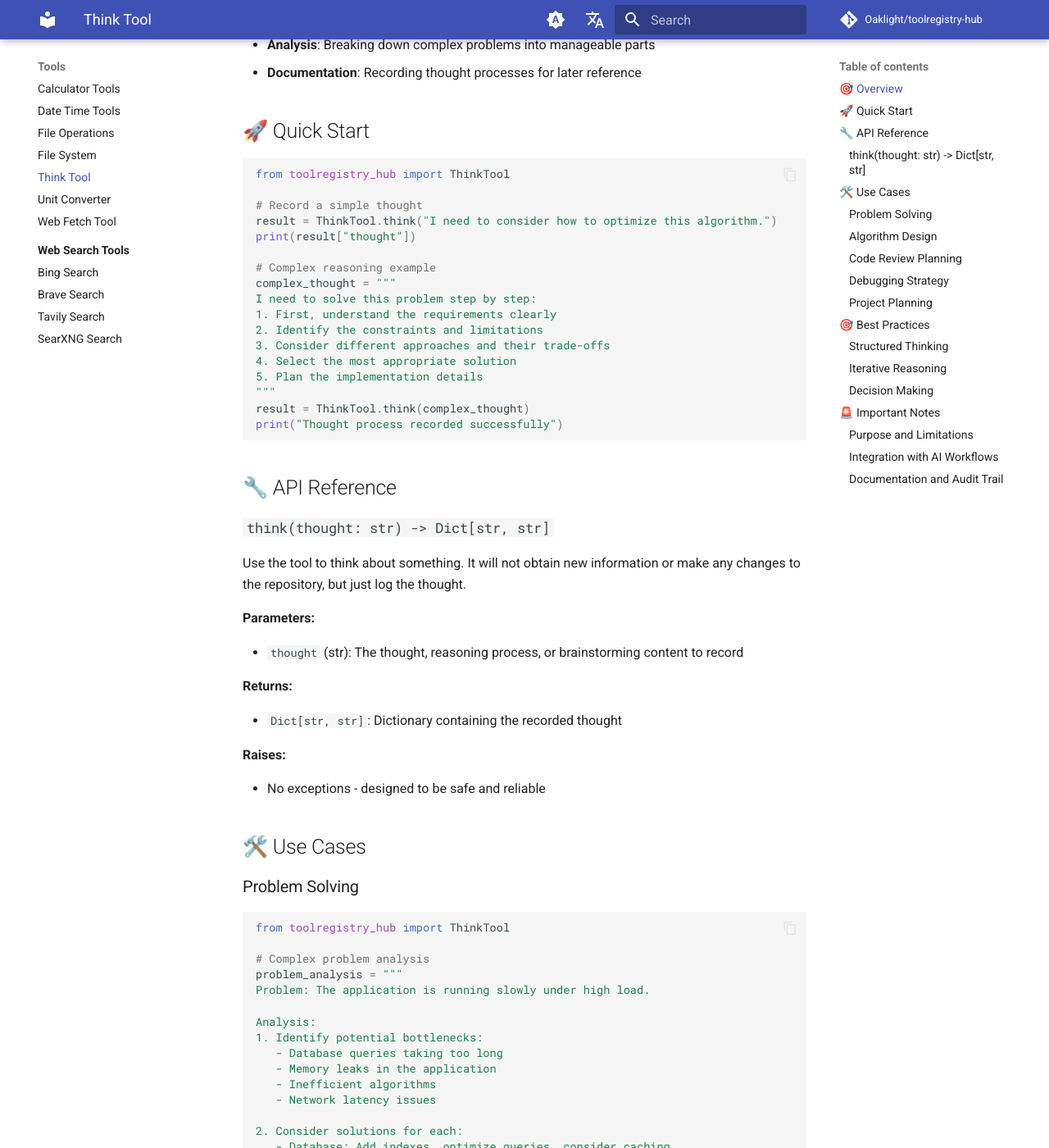
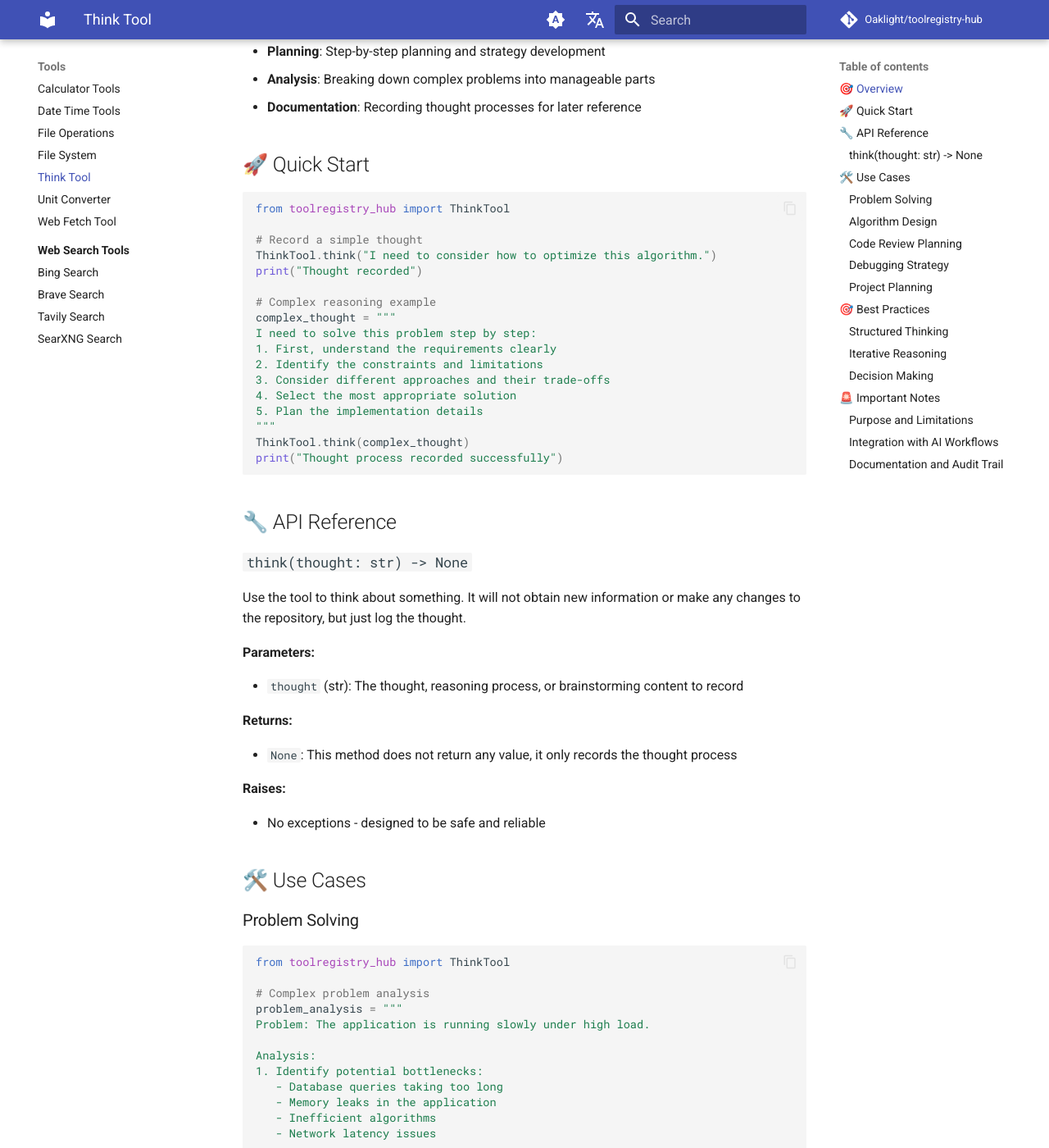
Before and after one commit to Oaklight/toolregistry-hub, an MkDocs documentation site: the page built from docs/tools/think_tool.md, in a window 1280 px wide and 1400 px high, scrolled down 521 px. Shown: the whole window at 82% size. Built offline with MkDocs 1.6.1 and Material for MkDocs 9.7.7, drawn with Linux system fonts in a browser that asks for light colours; comment, search, counter and statistics services are not loaded; some of the changed text lies outside the part shown.

Commit message:
docs(tools): update ThinkTool API to return None instead of Dict
Update ThinkTool.think() method signature and all examples to reflect
that the method no longer returns a JSON dictionary but simply records
thoughts without return value. Add changelog note for version 0.5.0
breaking change.

````diff
--- a/docs/tools/think_tool.md
+++ b/docs/tools/think_tool.md
@@ -9,6 +9,9 @@
 # Think Tool
 
 The Think Tool provides simple reasoning and brainstorming functionality for AI tools. This tool allows for cognitive processing and thought recording without obtaining new information or making changes to the external environment. It's designed specifically for AI tool integration and complex reasoning workflows.
+
+???+ note "Changelog"
+    0.5.0 no longer return thoughts as json
 
 ## 🎯 Overview
 
@@ -26,8 +29,8 @@
 from toolregistry_hub import ThinkTool
 
 # Record a simple thought
-result = ThinkTool.think("I need to consider how to optimize this algorithm.")
-print(result["thought"])
+ThinkTool.think("I need to consider how to optimize this algorithm.")
+print("Thought recorded")
 
 # Complex reasoning example
 complex_thought = """
@@ -38,13 +41,13 @@
 4. Select the most appropriate solution
 5. Plan the implementation details
 """
-result = ThinkTool.think(complex_thought)
+ThinkTool.think(complex_thought)
 print("Thought process recorded successfully")
 ```
 
 ## 🔧 API Reference
 
-### `think(thought: str) -> Dict[str, str]`
+### `think(thought: str) -> None`
 
 Use the tool to think about something. It will not obtain new information or make any changes to the repository, but just log the thought.
 
@@ -54,7 +57,7 @@
 
 **Returns:**
 
-- `Dict[str, str]`: Dictionary containing the recorded thought
+- `None`: This method does not return any value, it only records the thought process
 
 **Raises:**
 
@@ -87,7 +90,7 @@
 3. Prioritize fixes based on impact and effort
 """
 
-result = ThinkTool.think(problem_analysis)
+ThinkTool.think(problem_analysis)
 print("Problem analysis completed and recorded")
 ```
 
@@ -127,7 +130,7 @@
 4. Add path reconstruction
 """
 
-result = ThinkTool.think(algorithm_design)
+ThinkTool.think(algorithm_design)
 print("Algorithm design thinking completed")
 ```
 
@@ -172,7 +175,7 @@
 - Verify test coverage
 """
 
-result = ThinkTool.think(review_plan)
+ThinkTool.think(review_plan)
 print("Code review planning completed")
 ```
 
@@ -220,7 +223,7 @@
 - Check for obvious resource leaks in file/database handles
 """
 
-result = ThinkTool.think(debugging_strategy)
+ThinkTool.think(debugging_strategy)
 print("Debugging strategy documented")
 ```
 
@@ -270,7 +273,7 @@
 - Reliability: 99.5% uptime target
 """
 
-result = ThinkTool.think(project_plan)
+ThinkTool.think(project_plan)
 print("Project planning documented")
 ```
 
@@ -320,7 +324,7 @@
 - Regulatory changes
 """
 
-result = structured_thinking(template, content)
+structured_thinking(template, content)
 print("Structured analysis completed")
 ```
 
@@ -346,13 +350,13 @@
 
 Updated conclusion: [Updated analysis based on iteration]
 """
-        result = ThinkTool.think(current_thought)
+        ThinkTool.think(current_thought)
 
-    return result
+    return "Iterative reasoning completed"
 
 # Example
 problem = "How to improve user engagement with our mobile app?"
-final_analysis = iterative_reasoning(problem, iterations=3)
+iterative_reasoning(problem, iterations=3)
 print("Iterative reasoning completed")
 ```
 
@@ -385,12 +389,13 @@
 [Based on analysis, recommend the best option with justification]
 """
 
-    return ThinkTool.think(analysis)
+    ThinkTool.think(analysis)
+    return "Decision analysis completed"
 
 # Example usage
 options = ["React Native", "Flutter", "Native iOS/Android"]
 criteria = ["Development speed", "Performance", "Team expertise", "Long-term maintenance"]
-result = decision_analysis(options, criteria)
+decision_analysis(options, criteria)
 print("Decision analysis completed")
 ```
 
@@ -425,26 +430,21 @@
     """Example of integrating ThinkTool in AI workflows."""
 
     # Step 1: Analyze the request
-    analysis = ThinkTool.think(f"Analyzing user request: {user_request}")
+    ThinkTool.think(f"Analyzing user request: {user_request}")
 
     # Step 2: Plan the approach
-    planning = ThinkTool.think("Planning the best approach to solve this...")
+    ThinkTool.think("Planning the best approach to solve this...")
 
     # Step 3: Consider edge cases
-    edge_cases = ThinkTool.think("What edge cases should I consider?")
+    ThinkTool.think("What edge cases should I consider?")
 
     # Step 4: Execute the plan (using other tools)
     # ... actual implementation would go here ...
 
     # Step 5: Review the solution
-    review = ThinkTool.think("Reviewing the solution for completeness and correctness")
+    ThinkTool.think("Reviewing the solution for completeness and correctness")
 
-    return {
-        'analysis': analysis,
-        'planning': planning,
-        'edge_cases': edge_cases,
-        'review': review
-    }
+    return "AI workflow thinking process completed"
 ```
 
 ### Documentation and Audit Trail
````
Also changed, not shown: other parts of docs/tools/think_tool.md (+4 -3 lines).
